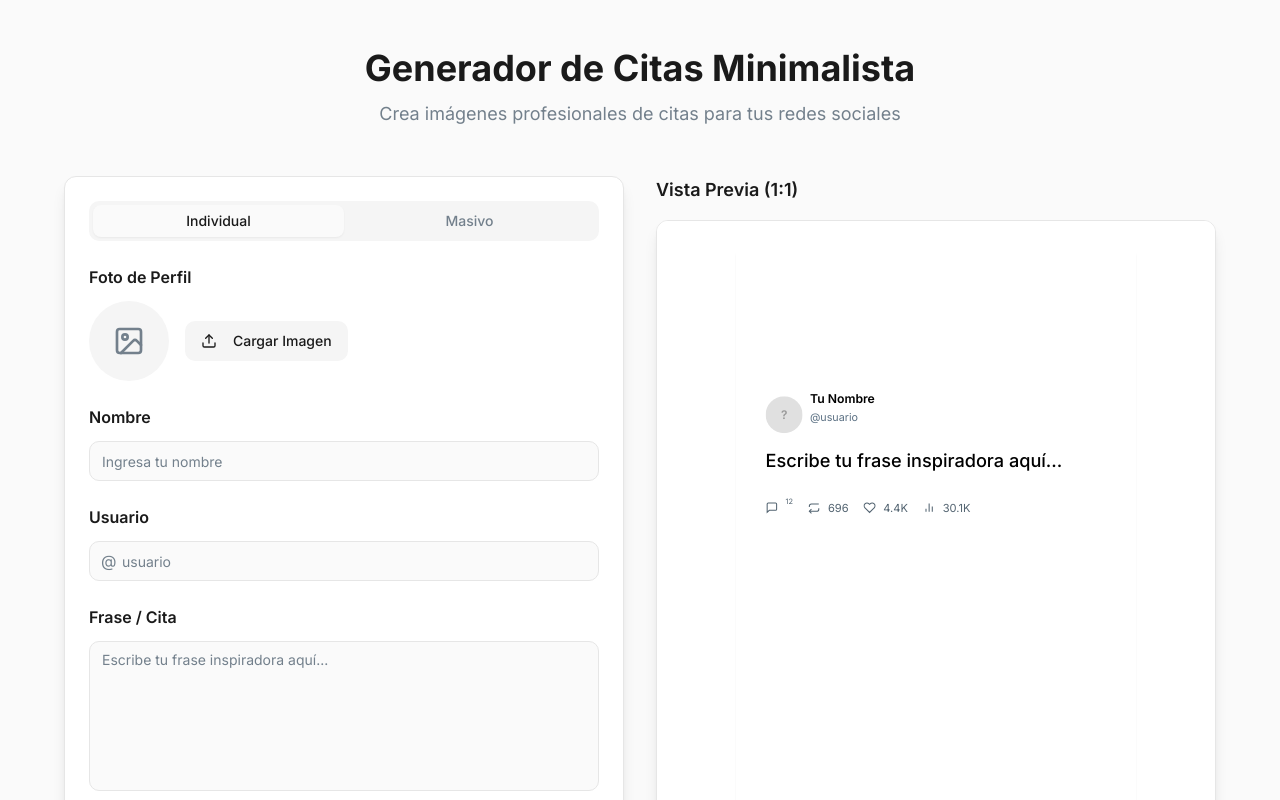
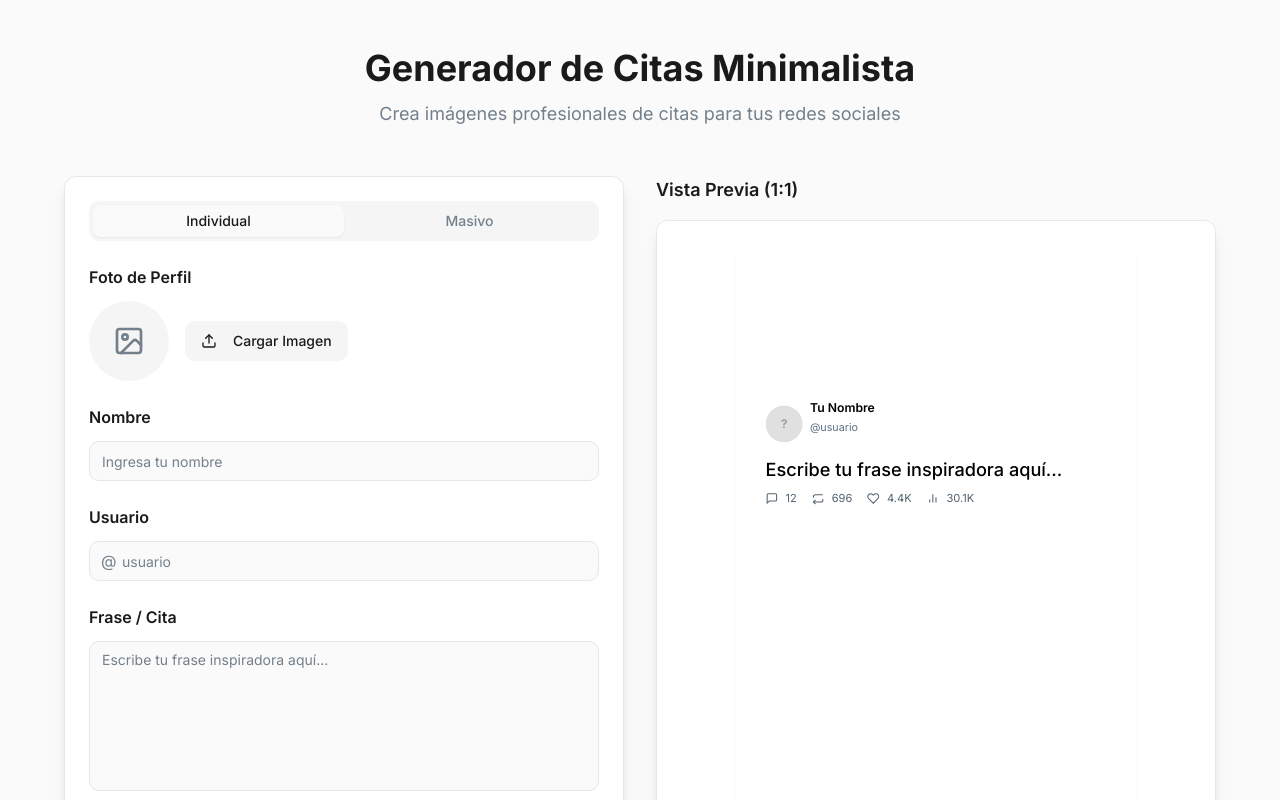
Before and after one commit to FabrizioBiagi/minimal-quote-maker, a React (Vite) app: page / in a window 1280 px wide. Shown: the top 800 px of the page. Built offline with nearby package versions, Linux system fonts and the light colour scheme; the HTML template or start-up script is replaced by a standard one.

Commit message:
Reverted to commit f6d0e54e24f5be62f0301315c51c29dd0fd8c788

```diff
--- a/src/components/QuoteCard.tsx
+++ b/src/components/QuoteCard.tsx
@@ -133,7 +133,7 @@ export const QuoteCard = forwardRef<HTMLDivElement, QuoteCardProps>(
                 display: "flex",
                 alignItems: "center",
                 gap: "40px",
-                marginTop: "70px",
+                marginTop: "20px",
               }}
             >
               {/* Comments */}
@@ -141,12 +141,7 @@ export const QuoteCard = forwardRef<HTMLDivElement, QuoteCardProps>(
                 <svg width="34" height="34" viewBox="0 0 24 24" fill="none" stroke={isDarkMode ? "#8B98A5" : "#536471"} strokeWidth="2">
                   <path d="M21 15a2 2 0 0 1-2 2H7l-4 4V5a2 2 0 0 1 2-2h14a2 2 0 0 1 2 2z" />
                 </svg>
-                <span style={{
-                    fontSize: "20px",
-                    color: "#536471",
-                    position: "relative", // Necesario para que 'top' funcione
-                    top: "-18px" // Ajuste fino: 2px hacia abajo
-                }}>{stats.comments}</span>
+                <span style={{ fontSize: "30px", color: isDarkMode ? "#8B98A5" : "#536471" }}>{stats.comments}</span>
               </div>
 
               {/* Retweets */}
```
